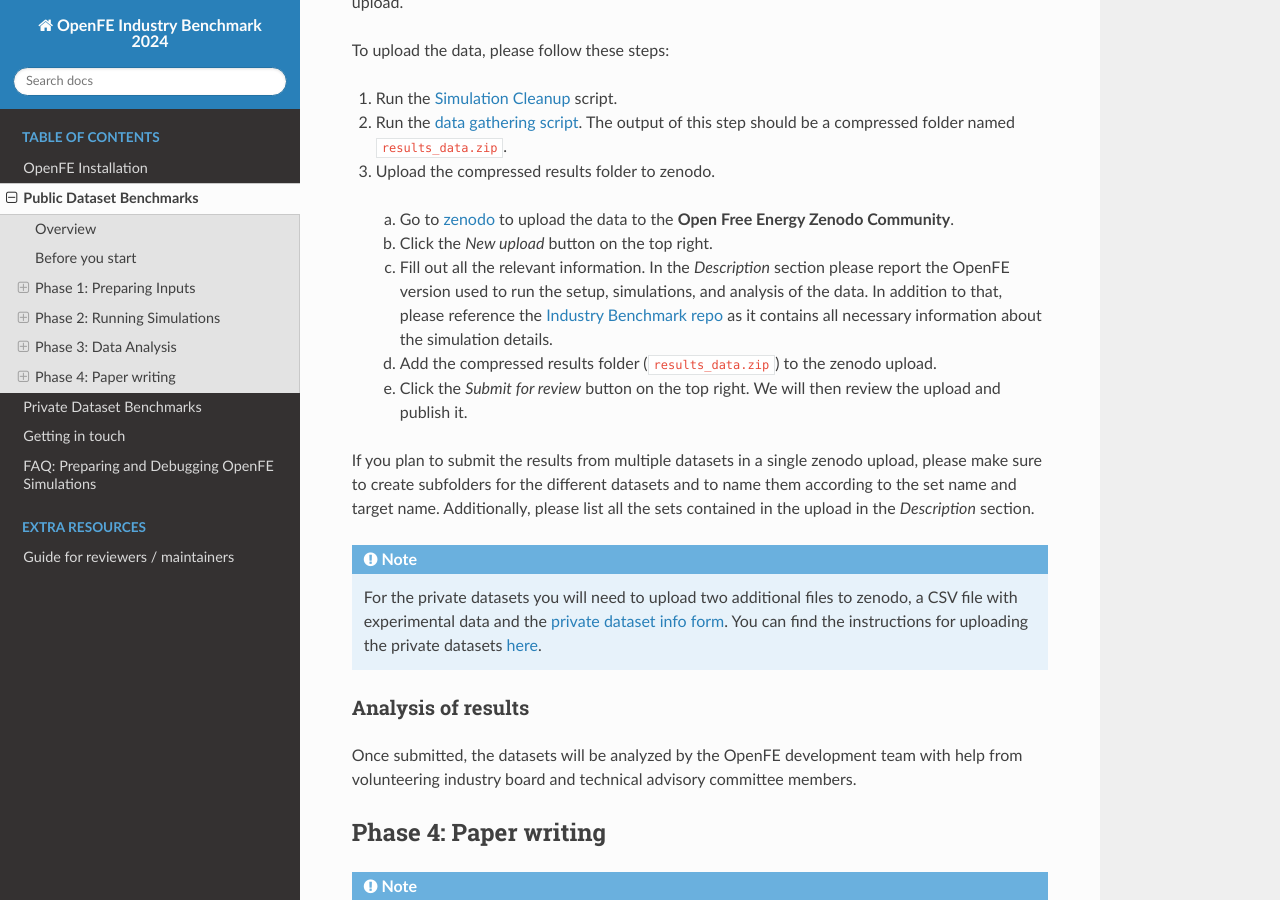
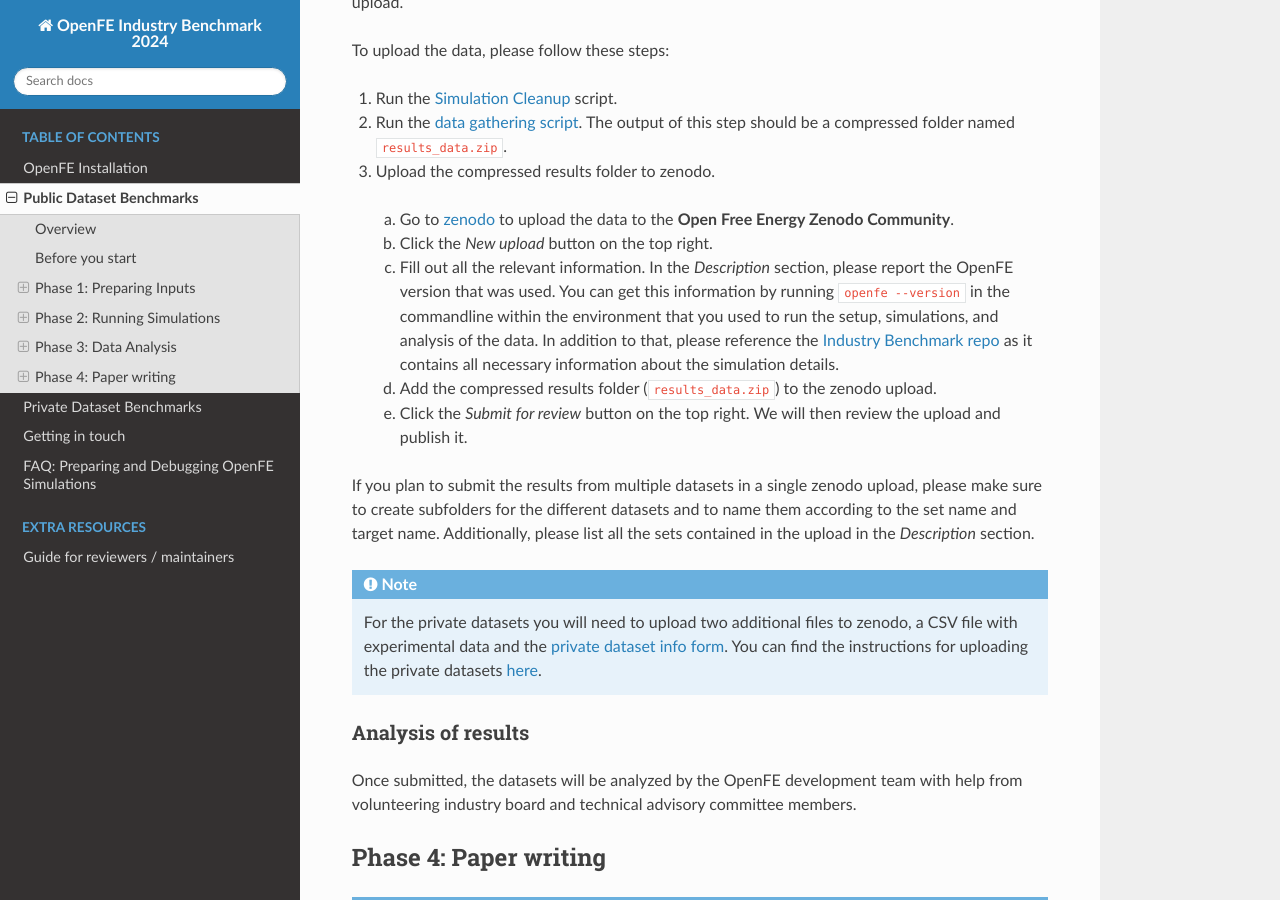
Before and after one commit to OpenFreeEnergy/IndustryBenchmarks2024, a Sphinx documentation site: the page built from docs/source/public/overview.rst, in a window 1280 px wide and 900 px high, scrolled down 16321 px. Built offline with Sphinx 7.4.7 and the Read the Docs theme 3.1.0, drawn with Linux system fonts in a browser that asks for light colours.

Commit message:
Address review

```diff
--- a/docs/source/public/overview.rst
+++ b/docs/source/public/overview.rst
@@ -735,7 +735,7 @@
 
   a) Go to `zenodo <https://zenodo.org/communities/openfreeenergy/records?q=&l=list&p=1&s=10&sort=newest>`_ to upload the data to the **Open Free Energy Zenodo Community**.
   b) Click the `New upload` button on the top right.
-  c) Fill out all the relevant information. In the `Description` section please report the OpenFE version used to run the setup, simulations, and analysis of the data. In addition to that, please reference the `Industry Benchmark repo <https://github.com/OpenFreeEnergy/IndustryBenchmarks2024>`_ as
+  c) Fill out all the relevant information. In the `Description` section, please report the OpenFE version that was used. You can get this information by running ``openfe --version`` in the commandline within the environment that you used to run the setup, simulations, and analysis of the data. In addition to that, please reference the `Industry Benchmark repo <https://github.com/OpenFreeEnergy/IndustryBenchmarks2024>`_ as
      it contains all necessary information about the simulation details.
   d) Add the compressed results folder (``results_data.zip``) to the zenodo upload.
   e) Click the `Submit for review` button on the top right. We will then review the upload and publish it.
```
